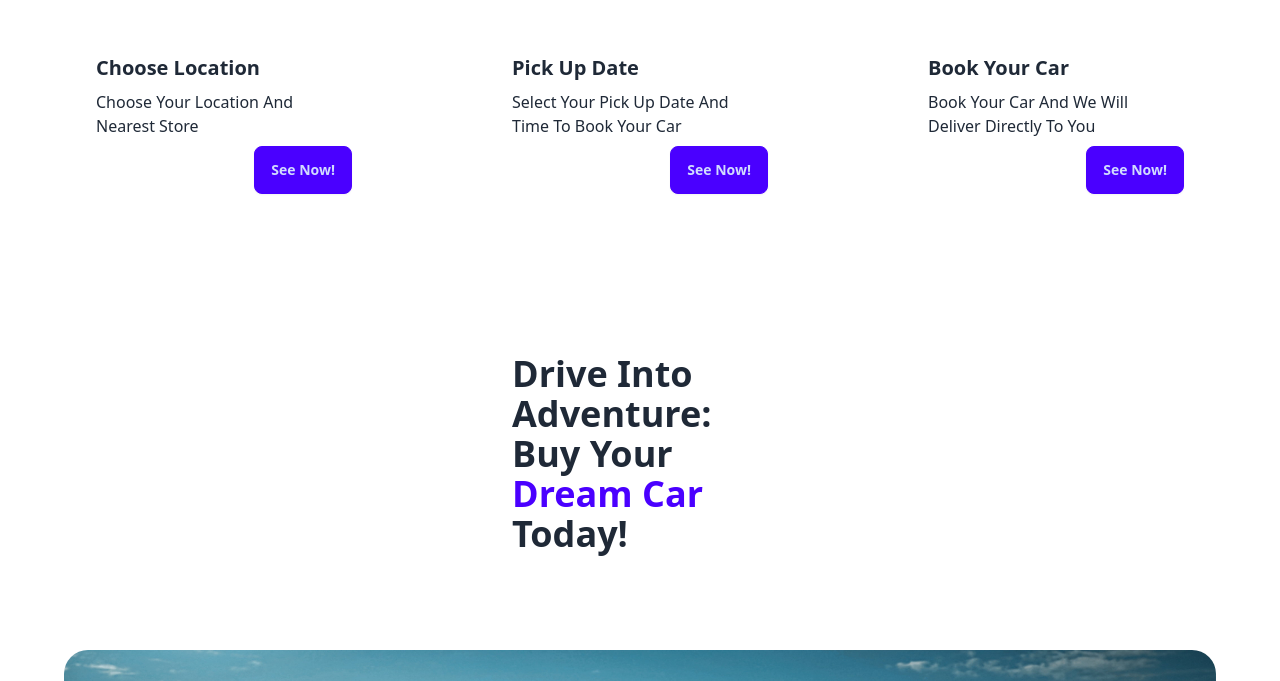
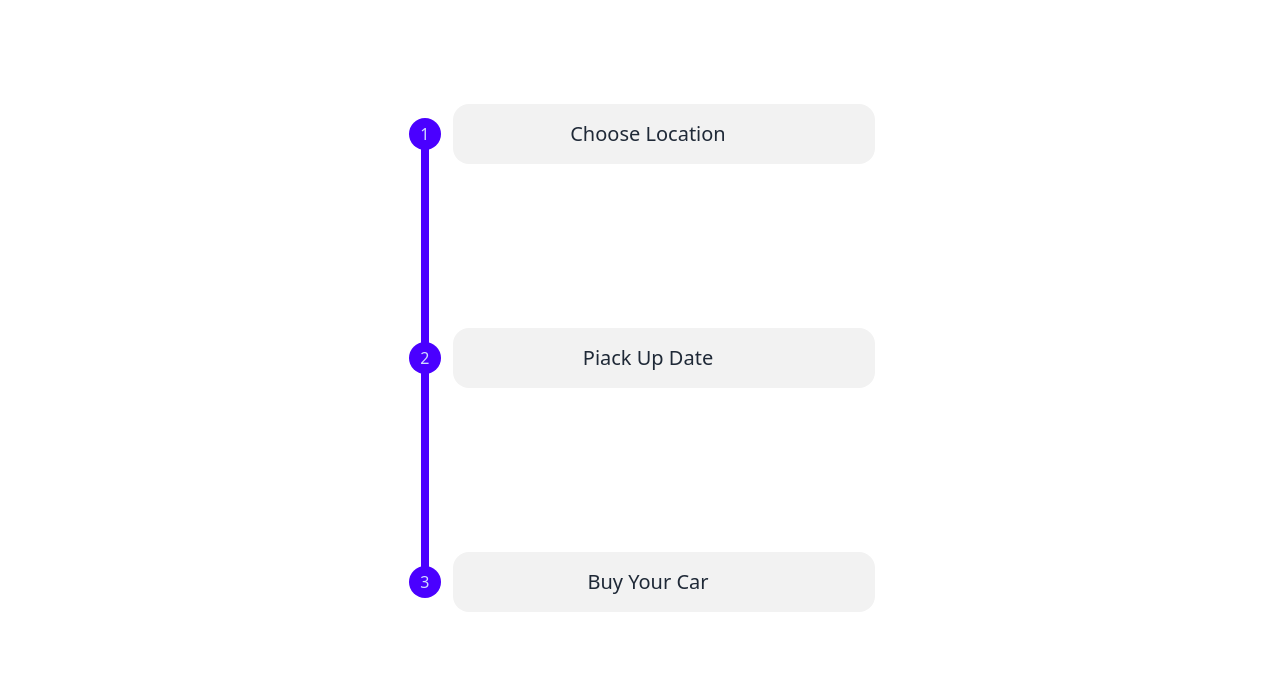
Before and after one commit to iamsuudi/bugatti, a React (Vite) app: page / in a window 1280 px wide. Shown: the part 1094-1775 px from the top of the page. Built offline with nearby package versions, Linux system fonts and the light colour scheme; a web font is replaced by a local one.

Commit message:
Use steps instead of cards

```diff
--- a/src/components/Detail.jsx
+++ b/src/components/Detail.jsx
@@ -1,6 +1,6 @@
 export default function Detail() {
 	return (
-		<div className="py-32 flex flex-col gap-32 justify-center items-center">
+		<div className="py-32 px-10 flex flex-col gap-32 justify-center items-center">
 			<div className="w-fit flex flex-col items-center">
 				<h3 className="text-3xl font-black w-fit text-center">
 					How It <span className="text-primary">Works</span>
@@ -8,39 +8,47 @@ export default function Detail() {
 				<p className="w-fit">Buy With Following 3 Working Steps</p>
 			</div>
 			<div className="w-full flex flex-wrap justify-center items-center gap-24">
-				<div className="card max-w-80 hover:glass">
-					<div className="card-body">
-						<h2 className="card-title">Choose Location</h2>
+				<ul className="steps steps-vertical">
+					<li className="step step-primary h-56 block">
+						<div className="collapse bg-base-200">
+							<input type="checkbox" />
+							<div className="collapse-title text-xl font-medium">
+								Choose Location
+							</div>
+							<div className="collapse-content">
 								<p>Choose Your Location And Nearest Store</p>
-						<div className="card-actions justify-end">
-							<button className="btn btn-primary">
-								See Now!
-							</button>
 							</div>
 						</div>
+					</li>
+					<li className="step step-primary">
+						<div className="collapse bg-base-200">
+							<input type="checkbox" />
+							<div className="collapse-title text-xl font-medium">
+								Piack Up Date
 							</div>
-				<div className="card max-w-80 hover:glass">
-					<div className="card-body">
-						<h2 className="card-title">Pick Up Date</h2>
-						<p>Select Your Pick Up Date And Time To Book Your Car</p>
-						<div className="card-actions justify-end">
-							<button className="btn btn-primary">
-								See Now!
-							</button>
+							<div className="collapse-content">
+								<p>
+									Select Your Pick Up Date And Time To Book
+									Your Car
+								</p>
 							</div>
 						</div>
+					</li>
+					<li className="step step-primary">
+						<div className="collapse bg-base-200">
+							<input type="checkbox" />
+							<div className="collapse-title text-xl font-medium">
+								Buy Your Car
 							</div>
-				<div className="card max-w-80 hover:glass">
-					<div className="card-body">
-						<h2 className="card-title">Book Your Car</h2>
-						<p>Book Your Car And We Will Deliver Directly To You</p>
-						<div className="card-actions justify-end">
-							<button className="btn btn-primary">
-								See Now!
-							</button>
+							<div className="collapse-content">
+								<p>
+									Book Your Car And We Will Deliver Directly
+									To You
+								</p>
 							</div>
 						</div>
-				</div>
+					</li>
+				</ul>
 			</div>
 		</div>
 	);
```
Lines whose indentation alone changed are shown as unchanged.
